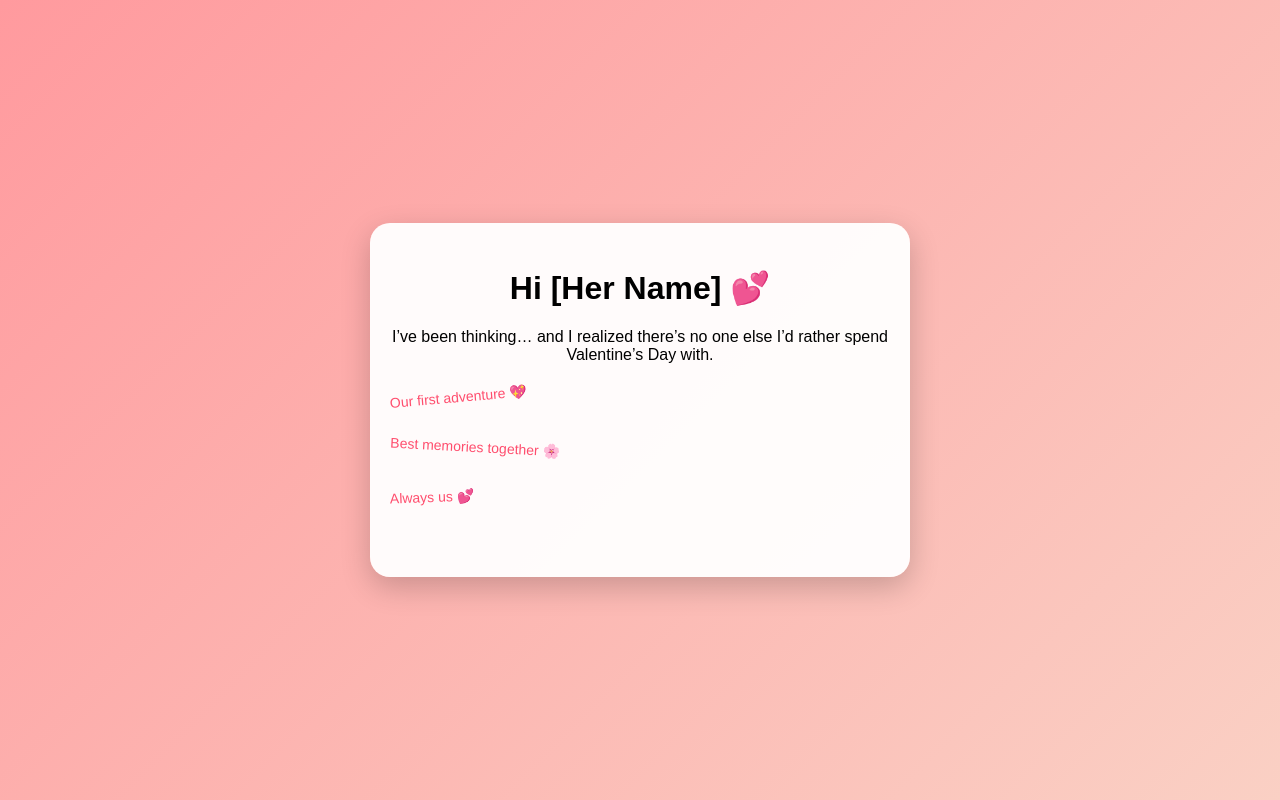
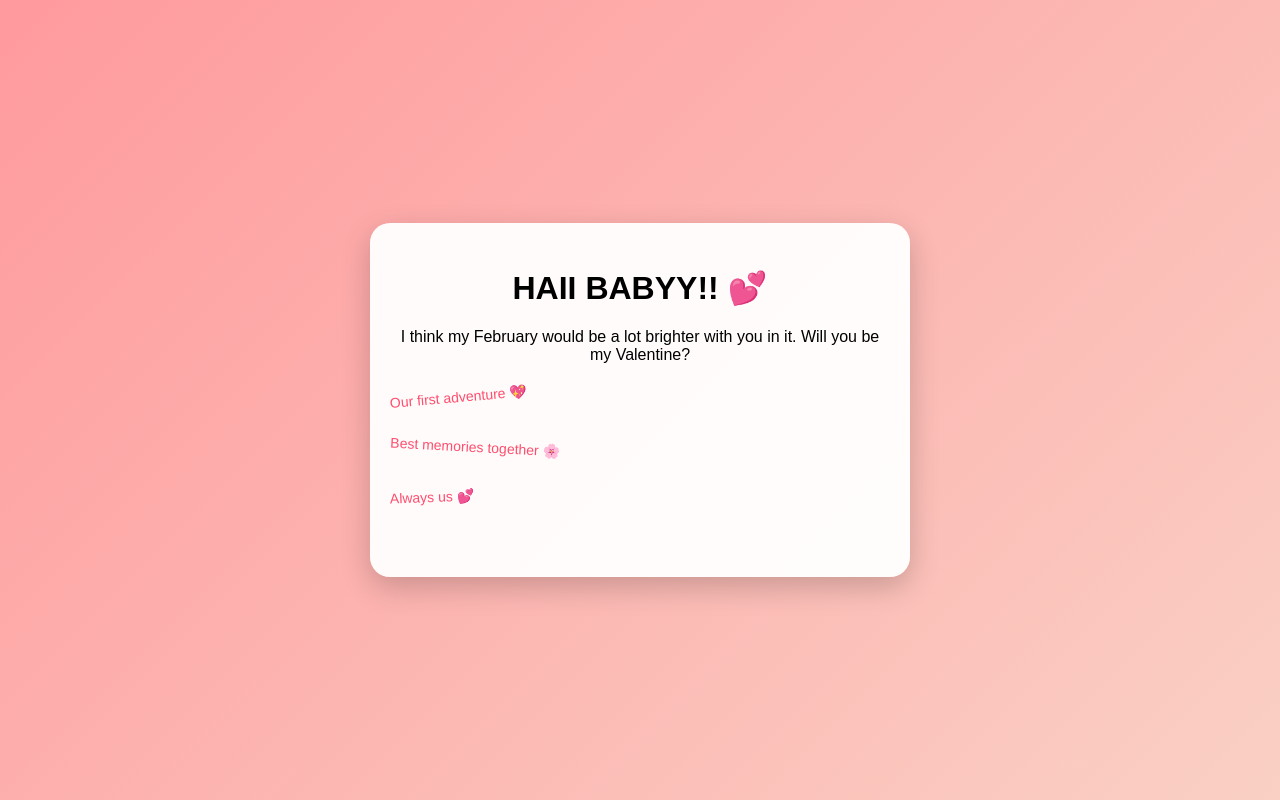
Before and after one commit to rnchub/valentines, a plain HTML site: page index.html in a window 1280 px wide. Drawn offline with Linux system fonts and the light colour scheme.

Commit message:
Update index.html

```diff
--- a/index.html
+++ b/index.html
@@ -8,9 +8,9 @@
 </head>
 <body>
   <div class="container">
-    <h1 class="fade">Hi [Her Name] 💕</h1>
+    <h1 class="fade">HAII BABYY!! 💕</h1>
     <p class="fade" id="message">
-      I’ve been thinking… and I realized there’s no one else I’d rather spend Valentine’s Day with.
+      I think my February would be a lot brighter with you in it. Will you be my Valentine?
     </p>
 
    <div class="photo-container">
```
